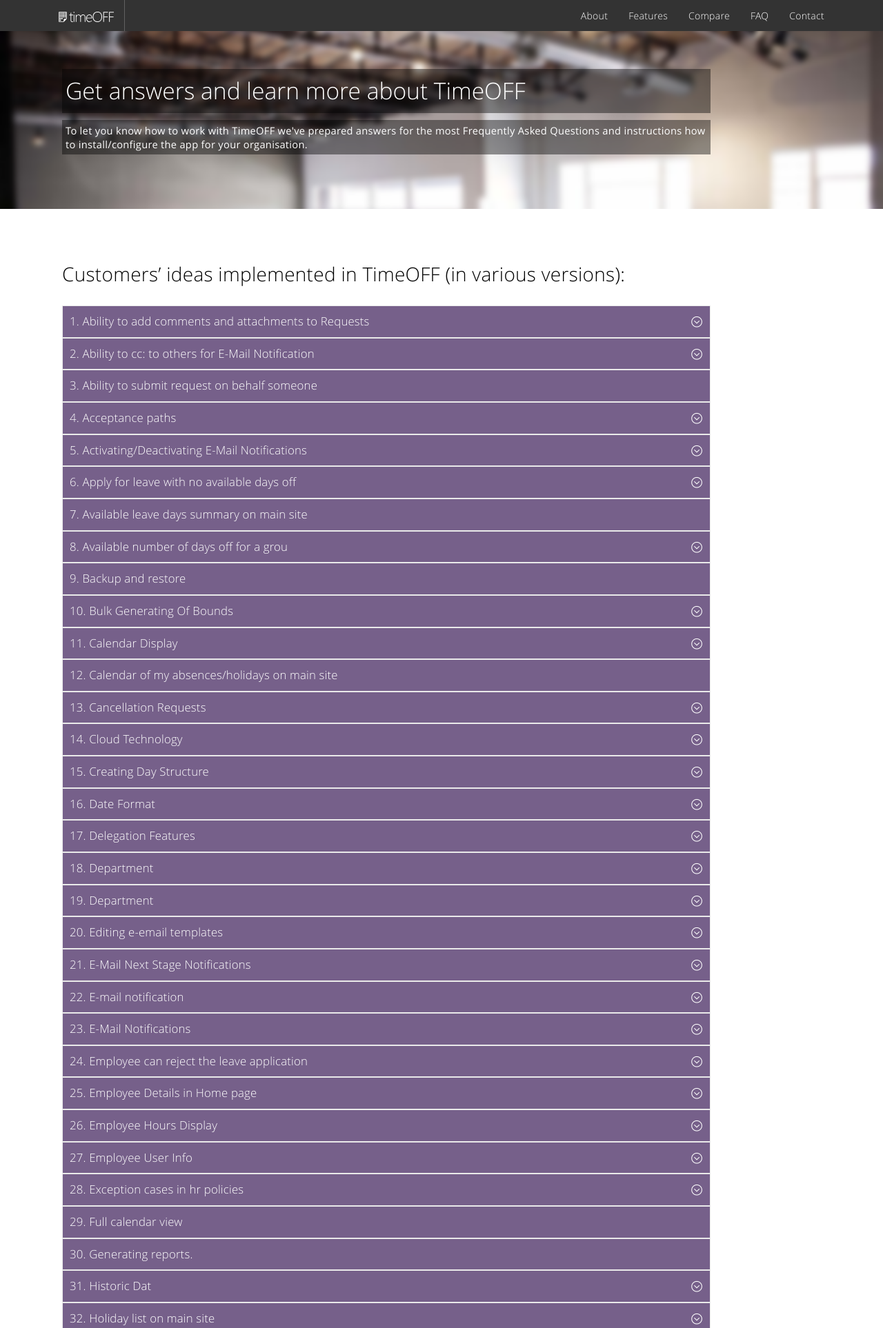
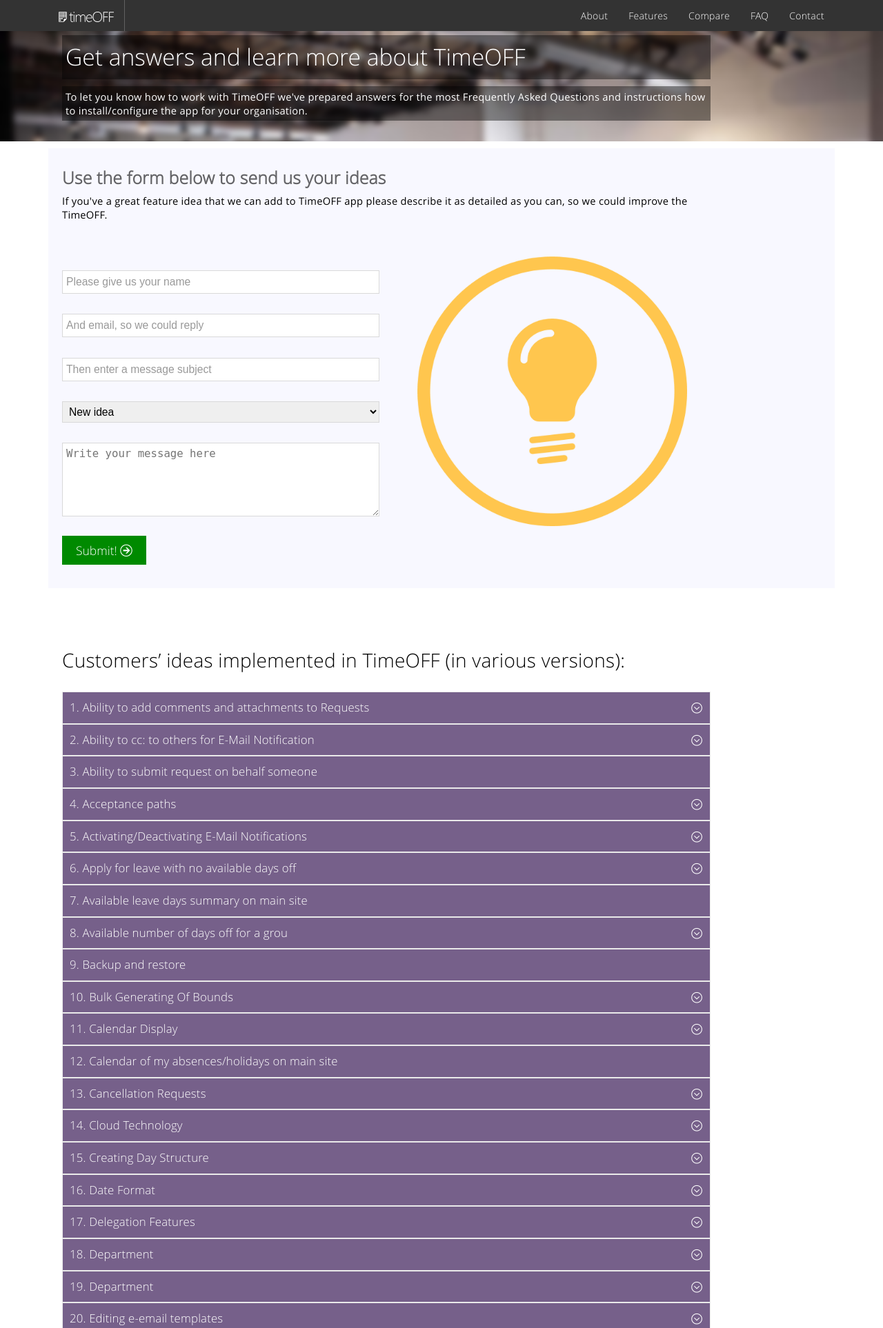
Before and after one commit to dabipl/appSite, a PHP site: page /ideas.html in a window 1280 px wide. Shown: the top 1926 px of the page at 69% size. Run offline with PHP 8.4, Linux system fonts and the light colour scheme.

Commit message:
dodanie animacji do ideas i faq formularz w ideas

```diff
--- a/css/style.css
+++ b/css/style.css
@@ -130,7 +130,7 @@
     display: block !important;
     cursor: default !important;
     min-height: 105px !important;
-    /*opacity: 0 !important;*/
+    opacity: 0 !important;
     transition: opacity 400ms ease !important;
     -webkit-transition: opacity 400ms ease !important;
     -moz-transition: opacity 400ms ease !important;
@@ -418,6 +418,13 @@
 li.listview{
   opacity:0;
 }
+
+.panel{
+  opacity:0;
+}
+.panel.visible{
+  opacity:1;
+}
 /*Animations
 =========================================================================*/
 .example-animate-container {
@@ -528,6 +535,20 @@
     background-position:left center;
 }
 
+.about-screen-6{
+    background: transparent url(../img/idea.png) no-repeat 0 21618%;
+    background-size:85% auto;
+    transition: 500ms ease;
+    -webkit-transition: 500ms ease;
+    -moz-transition: 500ms ease;
+    -o-transition: 500ms ease;
+    -ms-transition: 500ms ease;
+}
+
+.about-screen-6.visible{
+    background-position:top center;
+}
+
 .bg-blackTrPadd{
     background-color: rgba(0, 0, 0, 0.42) !important;
    padding:10px !important;
--- a/faq.html
+++ b/faq.html
@@ -31,13 +31,15 @@
         <script src="js/script.js"></script>
         <script src="js/carousel.js"></script>-->
         <link href="css/iconFont.css" rel="stylesheet">
-		<link rel="stylesheet" href="css/metro-bootstrap.css">
+        <link rel="stylesheet" href="css/metro-bootstrap.css">
         <link rel="stylesheet" href="css/metro-bootstrap-responsive.css">
         <link rel="stylesheet" href="css/style.css">
-        <link rel="stylesheet" href="css/table.css">
+
         <script src="js/jquery.min.js"></script>
         <script src="js/jquery.widget.min.js"></script>
         <script src="js/metro.min.js"></script>
+        <script src="js/waypoints.min.js"></script>
+        <script src="js/script.js"></script>
     </head>
     <body class="metro" style="background-color: rgb(238, 30, 105);">
         <div>
--- a/ideas.html
+++ b/ideas.html
@@ -33,10 +33,11 @@
       <link rel="stylesheet" href="css/metro-bootstrap.css">
       <link rel="stylesheet" href="css/metro-bootstrap-responsive.css">
       <link rel="stylesheet" href="css/style.css">
-      <link rel="stylesheet" href="css/table.css">
       <script src="js/jquery.min.js"></script>
       <script src="js/jquery.widget.min.js"></script>
       <script src="js/metro.min.js"></script>
+      <script src="js/waypoints.min.js"></script>
+      <script src="js/script.js"></script>
    </head>
    <body class="metro" style="background-color: rgb(238, 30, 105);">
       <div>
@@ -70,7 +71,7 @@
       </section>
       <section>
          <div style="background: url(img/bgr21.png) top left no-repeat; background-size: cover; height: auto;">
-            <div class="container" style="padding: 50px 20px">
+            <div class="container" style="padding: 1px 20px">
                <div class="grid">
                   <div class="row">
                      <div class="span12">
@@ -87,6 +88,71 @@
                </div>
             </div>
          </div>
+      </section>
+      <section>
+          <div style="height: auto;background-color: white; padding: 10px">
+              <div class="container" style="padding: 1px 20px; background-color: ghostwhite;">
+                  <div class="grid">
+                      <div class="row">
+                          <div class="span12" style="background-color: ghostwhite;">
+                              <h3 class="left">Use the form below to send us your ideas</h3>
+                              <p>If you've a great feature idea that we can add to TimeOFF app please describe it as detailed as you can, so we could improve the TimeOFF.</p>
+                              <br>
+                              <div class="row">
+                                  <div class="span6">
+                                    <span class="query-message fg-white bg-orange"></span>
+                                    <form action="/api/upload.php" method="post" id="contact-form" enctype="multipart/form-data">
+                                        <div class="row">
+                                            <div class="span6">
+                                              <div class="input-control text" data-role="input-control">
+                                                <input type="text" id="name" name="name" placeholder="Please give us your name"/>
+                                              </div>
+                                            </div>
+                                         </div>
+                                         <div class="row">
+                                             <div class="span6">
+                                               <div class="input-control text" data-role="input-control">
+                                                 <input type="text" id="email" name="email" placeholder="And email, so we could reply"/>
+                                               </div>
+                                             </div>
+                                          </div>
+                                          <div class="row">
+                                              <div class="span6">
+                                                <div class="input-control text" data-role="input-control">
+                                                  <input type="text" id="subject" name="subject" placeholder="Then enter a message subject"/>
+                                                </div>
+                                              </div>
+                                           </div>
+                                           <div class="row">
+                                               <div class="span6">
+                                                 <div class="input-control select" data-role="input-control">
+                                                   <select id="type" name="type">
+                                                        <option value="Idea">New idea</option>
+                                                    </select>
+                                                  </div>
+                                               </div>
+                                            </div>
+                                            <div class="row">
+                                                <div class="span6">
+                                                  <div class="input-control textarea">
+                                                     <textarea id="message" name="message" rows="5" placeholder="Write your message here"></textarea>
+                                                   </div>
+                                                </div>
+                                             </div>
+                                      </form>
+                                      <div class="button-set">
+                                          <a id="form-submit" class="button large bg-emerald fg-white">Submit! <i class="icon-arrow-right-3"></i></a>
+                                      </div>
+                                  </div>
+                                  <div class="span6 about-screen-6" >
+                                      <img src="img/emptyBigIcons.png"></img>
+                                  </div>
+                                </div>
+                          </div>
+                      </div>
+                  </div>
+               </div>
+          </div>
       </section>
       <section>
          <div style="height: auto;background-color: white;">
--- a/js/script.js
+++ b/js/script.js
@@ -118,6 +118,16 @@
         }
     });
 
+    $('.about-screen-6').waypoint({
+        offset: offset,
+        triggerOnce: true,
+        handler: function(direction) {
+          setTimeout(function(){
+            $('.about-screen-6').addClass('visible');
+          },150);
+        }
+    });
+
     $('.features').waypoint({
         offset: offset,
         triggerOnce: true,
@@ -129,6 +139,21 @@
                 setTimeout(function(){
                     el.addClass('visible');
                 }, i * 50);
+            });
+        }
+    });
+
+    $('.notices').waypoint({
+        offset: offset,
+        triggerOnce: true,
+        handler: function(direction) {
+            var i = 0;
+            $('.panel').each(function(){
+                var el = $(this);
+                i++;
+                setTimeout(function(){
+                    el.addClass('visible');
+                }, i * 100);
             });
         }
     });
```
Also changed, not shown: index.html (+14 -1 lines), img/emptyBigIcons.png (added), img/idea.png (added), 1 other file.
